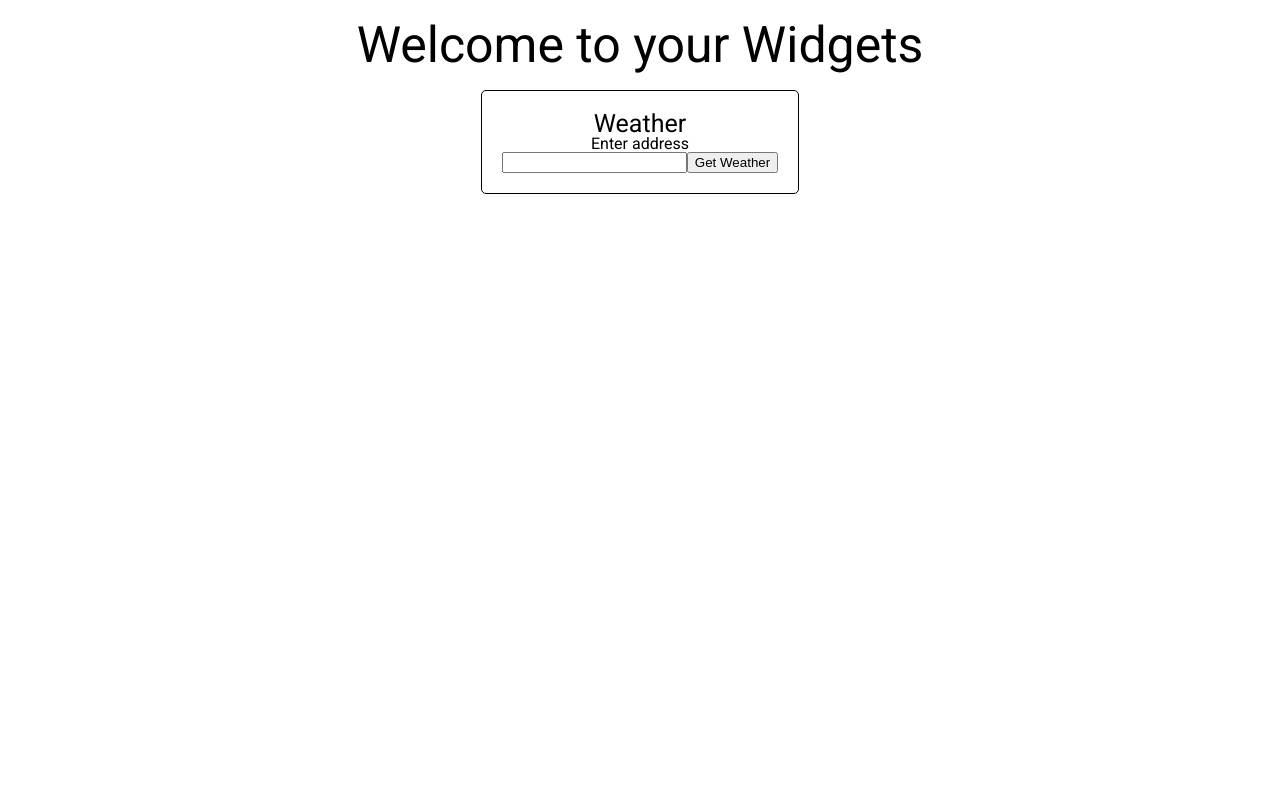
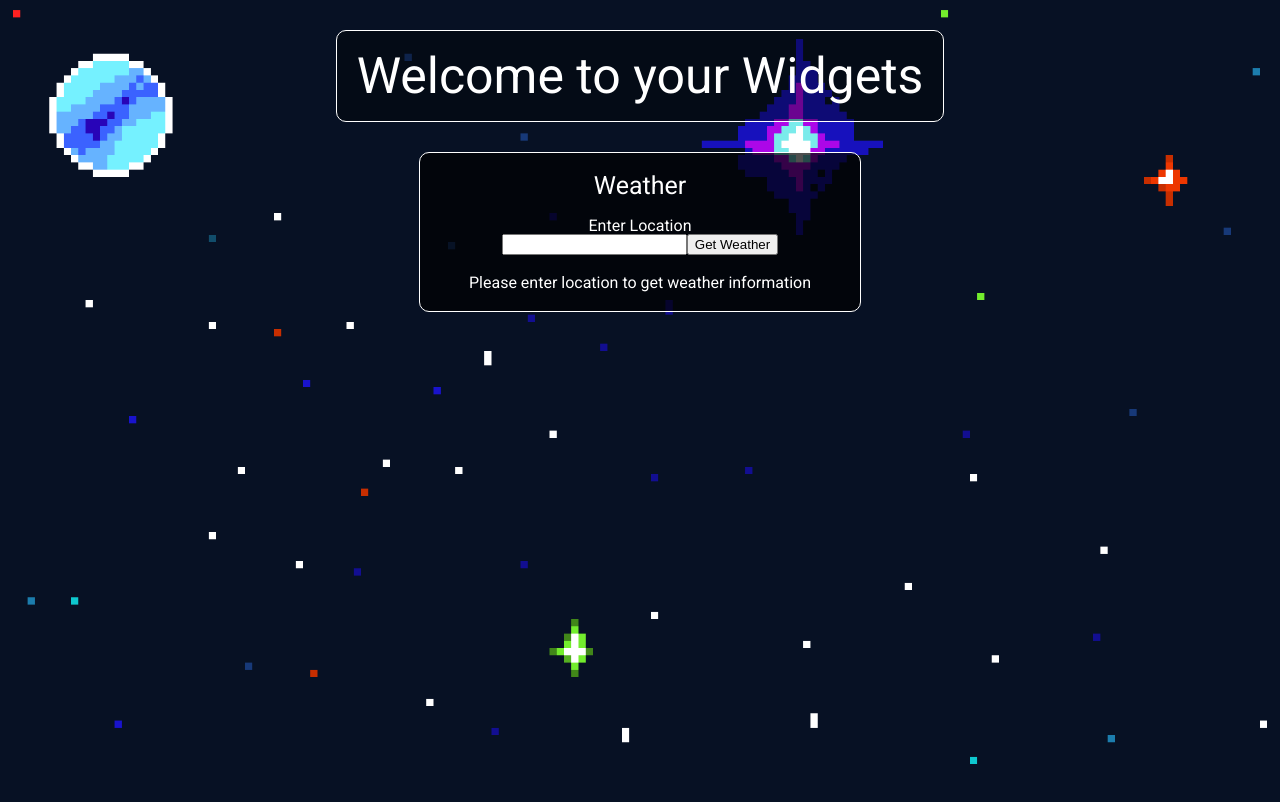
Before and after one commit to joshuachoi0508/widget, a React (Create React App) app: page / in a window 1280 px wide. Shown: the top 802 px of the page. Built offline with nearby package versions, Linux system fonts and the light colour scheme.

Commit message:
Add current weather

```diff
--- a/src/App.css
+++ b/src/App.css
@@ -1,3 +1,10 @@
+body {
+  background-image: url('./assets/background.png');
+  background-size: cover;
+  height: 100vh;
+  color: white;
+}
+
 h1 {
   font-size: 50px;
   margin: 20px 0 20px 0;
@@ -34,11 +41,45 @@ h2 {
   margin: 0 20px 0 20px;
 }
 
+#App-welcome {
+  border: 1px solid white;
+  width: fit-content;
+  margin: auto;
+  padding: 20px;
+  border-radius: 10px;
+  margin-top: 30px;
+  background: #00000061;
+}
+
 #Weather {
+  min-width: 400px;
   padding: 20px;
-  border: 1px solid black;
-  border-radius: 5px;
+  border: 1px solid white;
+  border-radius: 10px;
+  background: #000000b0;
+  margin-top: 30px;
 }
+
+.Weather-location-input-div {
+  margin: 20px 0 20px 0;
+}
+
+#Weather h3 {
+  font-size: 21px;
+}
+
+.Weather-weather-detail h3 {
+  margin-bottom: 20px;
+}
+
+.Weather-current-weather-div h4{
+  margin: 10px;
+}
+
+#Weather h4 {
+  font-size: 19px;
+}
+
 
 @keyframes App-logo-spin {
   from { transform: rotate(0deg); }
--- a/src/App.jsx
+++ b/src/App.jsx
@@ -9,7 +9,7 @@ class App extends Component {
   render() {
     return (
       <div className="App">
-        <h1>Welcome to your Widgets</h1>
+        <h1 id="App-welcome">Welcome to your Widgets</h1>
 
         {/* <div className="App-header">
           <img src={logo} className="App-logo" alt="logo" />
--- a/src/components/weather.jsx
+++ b/src/components/weather.jsx
@@ -5,8 +5,10 @@ class Weather extends React.Component {
     super(props);
     this.state = {
       location: "",
+      weatherLocation: "",
       lat: "",
-      lng: ""
+      lng: "",
+      weather: {}
     }
   }
 
@@ -29,7 +31,10 @@ class Weather extends React.Component {
     fetch(`https://api.darksky.net/forecast/${process.env.REACT_APP_WEATHER_API_KEY}/${this.state.lat},${this.state.lng}`)
       .then(response => response.json())
       .then(data => {
-        console.log(data)
+        this.setState({
+          weather: data,
+          weatherLocation: this.state.location
+        })
       })
   }
 
@@ -42,7 +47,7 @@ class Weather extends React.Component {
           className="Weather-location-input-div"
           onSubmit={e => this.getLatLong(e)}
         >
-          <p>Enter address</p>
+          <p>Enter Location</p>
           <input
             onChange={(e) => this.setState({location: e.currentTarget.value})}
             value={this.state.location}
@@ -50,6 +55,20 @@ class Weather extends React.Component {
           <button type="submit">Get Weather</button>
         </form>
 
+        <div className="Weather-weather-detail">
+          {this.state.weather.currently ?
+            <div>
+              <h3>{this.state.weatherLocation}'s Weather Information</h3>
+
+              <div className="Weather-current-weather-div">
+                <h4>Current Weather</h4>
+                <p>Temperature: {this.state.weather.currently.apparentTemperature}°F</p>
+              </div>
+            </div>
+              :
+            <p>Please enter location to get weather information</p>
+          }
+        </div>
       </div>
     );
   }
```
Also changed, not shown: src/assets/background.png (added).
